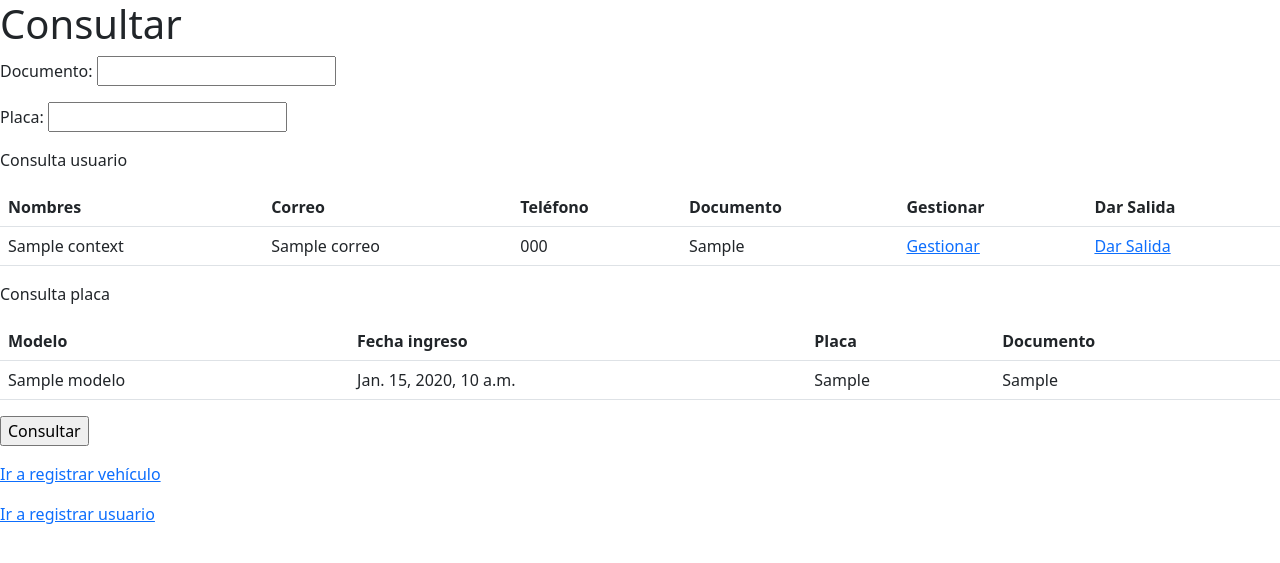
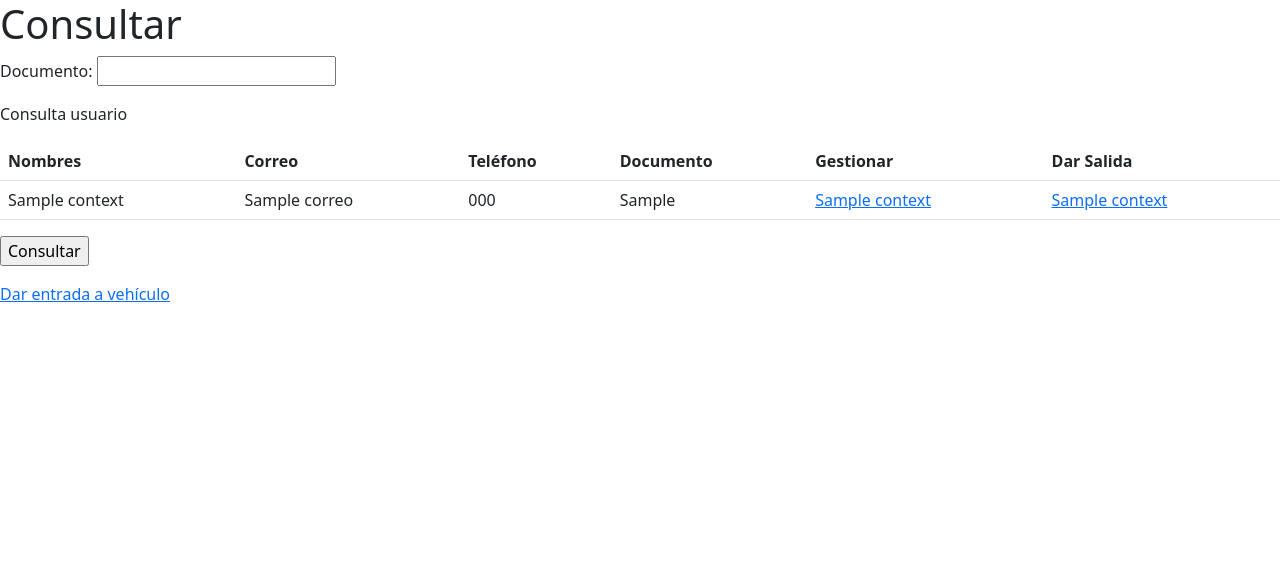
Before and after one commit to CPDF/ProyectoParqueadero, a Django app: template templates/consult.html in a window 1280 px wide. Shown: the top 563 px of the page. Run offline with Django 3.2, Linux system fonts and the light colour scheme; the template is opened without the code that fills it: most values are stand-ins (such as "Sample title", 1, 10 or a date in 2020).

Commit message:
pequeñas mejoras de UI

```diff
--- a/templates/checkout.html
+++ b/templates/checkout.html
@@ -14,7 +14,7 @@
             <p>Precio a pagar</p>
             <tr>
                 <th scope="col">Precio</th>
-                <th scope="col">Horas</th>
+                <th scope="col">Días</th>
 
             </tr>
         </thead>
--- a/templates/consult.html
+++ b/templates/consult.html
@@ -11,10 +11,6 @@
         <p>
             <label for="user_document">Documento:</label>
             <input type="text" name="user_document" id="user_document" />
-        </p>
-        <p>
-            <label for="placa_vehiculo">Placa:</label>
-            <input type="text" name="placa_vehiculo" id="placa_vehiculo" />
         </p>
 
         <table class="table">
@@ -36,46 +32,23 @@
                     <td>{{context.correo}}</td>
                     <td>{{context.telefono}}</td>
                     <td>{{context.documento_usuario}}</td>
-                    <td><a href="manage_user/{{context.documento_usuario}}">Gestionar</a></td>
-                    <td><a href="checkout/{{context.documento_usuario}}">Dar Salida</a></td>
+                    <td><a href={{context.enlace_gestion}}>{{context.nombre_gestion}}</a></td>
+                    <td><a href="{{context.enlace_salida}}">{{context.nombre_salida}}</a></td>
                 </tr>
             </tbody>
 
     </table>
 
-    <table class="table">
-        <thead>
-            <p>Consulta placa</p>
-            <tr>
-                <th scope="col">Modelo</th>
-                <th scope="col">Fecha ingreso</th>
-                <th scope="col">Placa</th>
-                <th scope="col">Documento</th>
-            </tr>
-        </thead>
-            <tbody>
-                <tr>
-                    <td>{{context.modelo}}</td>
-                    <td>{{context.fecha_entrada}}</td>
-                    <td>{{context.placa_vehiculo}}</td>
-                    <td>{{context.documento_usuario}}</td>
-                </tr>
-            </tbody>
-    </table>
 
             <input type="submit" value="Consultar" />
         </p>
     </form>
     <a href="/register_vehicle">
         <p >
-          Ir a registrar vehículo
-        </p>
-      </a>
-      <a href="/register_user">
-        <p >
-          Ir a registrar usuario
+          Dar entrada a vehículo
         </p>
       </a>
 
+
 </body>
 </html>
```
Also changed, not shown: App_Control_Parking/views.py (+25 -23 lines), db.sqlite3.
